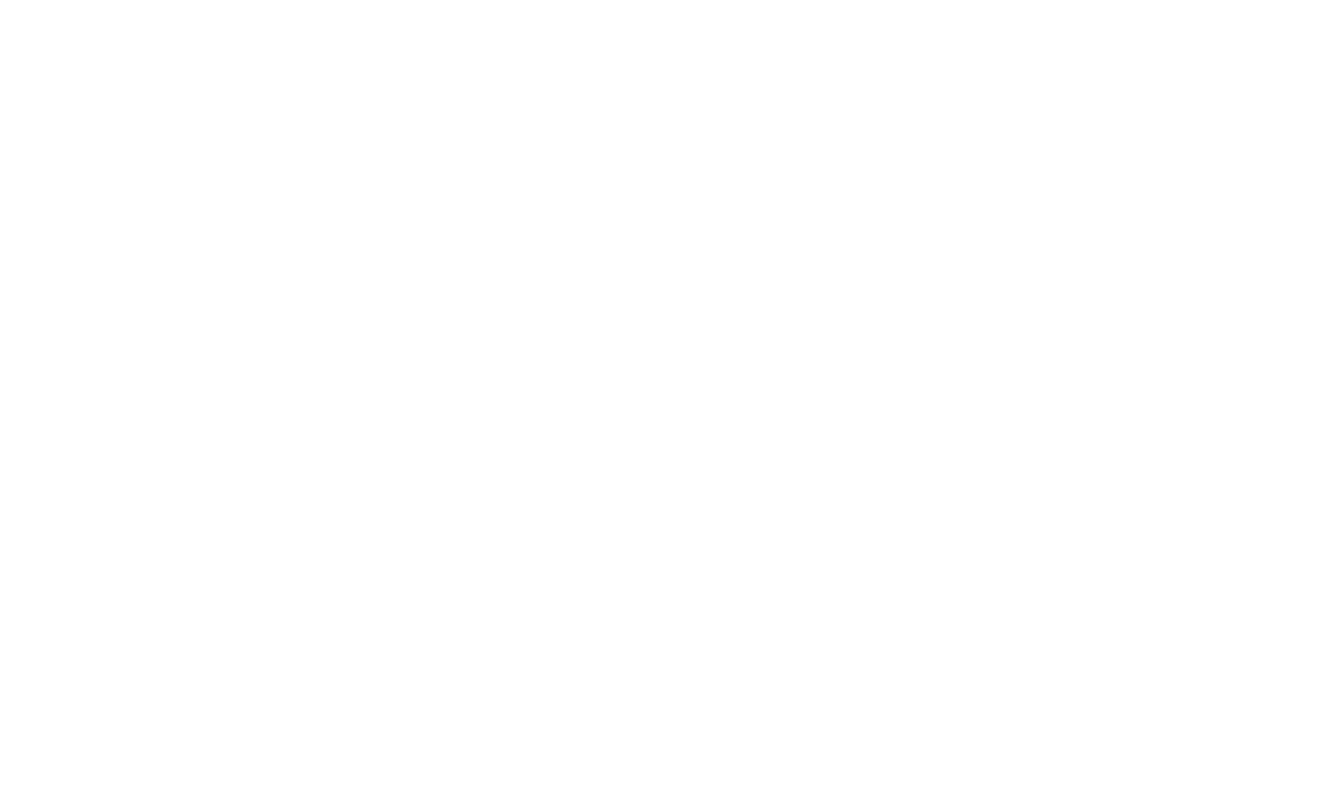
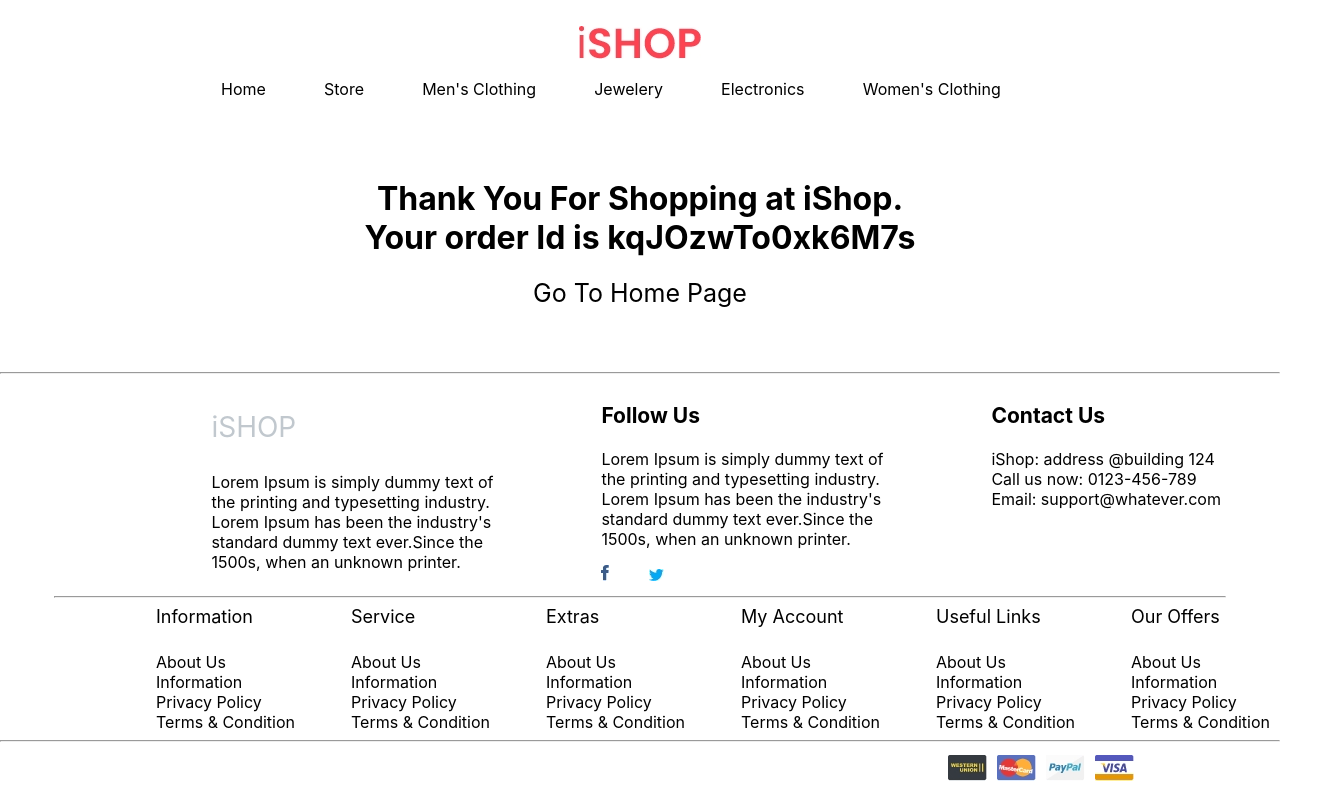
Before and after one commit to Ayush5139/EcommerceFrontend, a React (Create React App) app: page /checkout in a window 1280 px wide. Before the commit this address had no page. Shown: the whole page, 1336 px wide, since content can reach past the window. Built offline with nearby package versions, Linux system fonts and the light colour scheme; no server answers.

Commit message:
updated 29/07/2023

```diff
--- a/src/App.js
+++ b/src/App.js
@@ -10,6 +10,7 @@ import MainPage2 from './MainPage2';
 import Cart from './Cart';
 import Routinggg from './Routinggg';
 import Signup from './Signup';
+import Checkout from './Checkout';
 
 function App() {
   return (
--- a/src/Cart.css
+++ b/src/Cart.css
@@ -115,6 +115,15 @@ button:hover{
     border-radius: 0px 4px 4px 0px;
     border: 0px;
     color: white;
+}
+
+.checkoutbtn{
+    height: 46px;
+    background-color: #33A0FF;
+    border-radius:4px;
+    border: 0px;
+    color: white;
+    width: 90%;
 }
 
 .carttotal{
--- a/src/Cart.js
+++ b/src/Cart.js
@@ -3,6 +3,7 @@ import React, { useEffect, useState } from 'react'
 import Footer from './Footer'
 import Nav from './Nav'
 import './Cart.css'
+import { Link } from 'react-router-dom'
 
 function Cart() {
     const [cartData, setCartData] = useState([])
@@ -70,6 +71,7 @@ function Cart() {
                                     console.log(newObj)
                                     const res2 = await axios.post("https://ecommercebackend-4lkz.onrender.com/updateOID", { data: newObj })
                                         .then((res) => console.log("responseeeeeeeeeee", res))
+                                        setVariable(!variable)
                                 }}>-</button><span>{item.countInCart}</span><button onClick={async (e) => {
                                     e.target.previousSibling.innerText = parseInt(e.target.previousSibling.innerText) + 1; const newObj = {
                                         id: item._id,
@@ -79,6 +81,7 @@ function Cart() {
                                     console.log(newObj)
                                     const res2 = await axios.post("https://ecommercebackend-4lkz.onrender.com/updateOID", { data: newObj })
                                         .then((res) => console.log("responseeeeeeeeeee", res))
+                                        setVariable(!variable)
                                 }}>+</button></p>
                                 <p className='cartmapunit'>{item.price}</p>
                             </div>
@@ -98,6 +101,7 @@ function Cart() {
                     <div className='carttotal'><p>Coupon : </p> <p> No</p></div>
                     <hr></hr>
                     <div className='carttotal'><h1>Total : </h1> <h1>{(price + shippingPrice).toFixed(2)}</h1></div>
+                    <Link to={"/checkout"}><button className='checkoutbtn'>Checkout</button></Link>
                 </div>
             </div>
         </div>
--- /dev/null
+++ b/src/Checkout.js
@@ -0,0 +1,30 @@
+import React from 'react'
+import { Link } from 'react-router-dom';
+import Footer from './Footer';
+import Nav from './Nav';
+
+function Checkout() {
+    const characters = 'ABCDEFGHIJKLMNOPQRSTUVWXYZabcdefghijklmnopqrstuvwxyz0123456789';
+
+    function generateString(length) {
+        let result = ' ';
+        const charactersLength = characters.length;
+        for (let i = 0; i < length; i++) {
+            result += characters.charAt(Math.floor(Math.random() * charactersLength));
+        }
+
+        return result;
+    }
+
+    return (
+        <div>
+            <Nav />
+            <div style={{ marginTop: "5%",marginBottom:"5%"}}><h1>Thank You For Shopping at iShop. <br></br> Your order Id is  {generateString(15)}</h1>
+                <Link to={"/"} style={{ textDecoration: "none", color: "black", fontSize: "25px" }}>Go To Home Page</Link>
+            </div>
+            <Footer />
+        </div>
+    )
+}
+
+export default Checkout
--- a/src/Home.js
+++ b/src/Home.js
@@ -108,6 +108,7 @@ function Home() {
               <Link to={"/user/signup"} className='linktt'><button className='signupbtn1'>Sign Up</button></Link>
             </div>
           </div>
+          <Footer/>
         </div>
       }
     </div>
--- a/src/Nav.js
+++ b/src/Nav.js
@@ -19,7 +19,7 @@ function Nav(props) {
     useEffect(() => {
         axios.get("https://ecommercebackend-4lkz.onrender.com/otherCartData")
             .then((res) => setCartdata(res.data))
-    }, [])
+    }, [count])
     console.log(carData[0])
     useEffect(() => {
         setItemCount(carData[0])
@@ -79,6 +79,19 @@ function Nav(props) {
                     <div className='showMoreDiv'>
                         <img src={img} />{(clicked) ? <button onClick={showMenu} className="showMoreBtn"><FaAlignJustify /></button> : <button onClick={closeMenu} className="showMoreBtn"><FaTimes /></button>}</div>
                     <div style={{ display: isplay }}>
+                        <p>{(loggedIn) ?
+                            null :
+                            <div>
+                                <div className='p2'>
+                                    <p className='navp1'> <img src={pofileImg} /> Hello. {userName}
+                                        <ul>
+                                            <li onClick={logout} className="logoutbtn">Logout</li>
+                                        </ul>
+                                    </p>
+                                    <Link to="/cart" className='linktt'><p className='navcart1'> <img src={cartImg} /> {itemCount} items {(totalPrice)}</p></Link>
+                                </div>
+                            </div>
+                        }</p><hr></hr>
                         <Link to='/' className='linktt'>  <p className='sub-cat'>Home</p> </Link><hr></hr>
                         <p>Store</p> <hr></hr>
                         <Link to={`/store/men's clothing`} className='linktt'><p>men's clothing</p> </Link> <hr></hr>
--- a/src/Routinggg.js
+++ b/src/Routinggg.js
@@ -2,6 +2,7 @@ import React from 'react'
 import { Route, Routes } from 'react-router-dom'
 import AboutUs from './AboutUs'
 import Cart from './Cart'
+import Checkout from './Checkout'
 import Home from './Home'
 import Information from './Information'
 import Login from './Login'
@@ -27,6 +28,7 @@ function Routinggg() {
             <Route path='/privacy' element={<Privacy/>}/>
             <Route path='/information' element={<Information/>}/>
             <Route path='/terms' element={<Terms/>}/>
+            <Route path='/checkout' element={<Checkout/>}/>
         </Routes>
     </div>
   )
```
